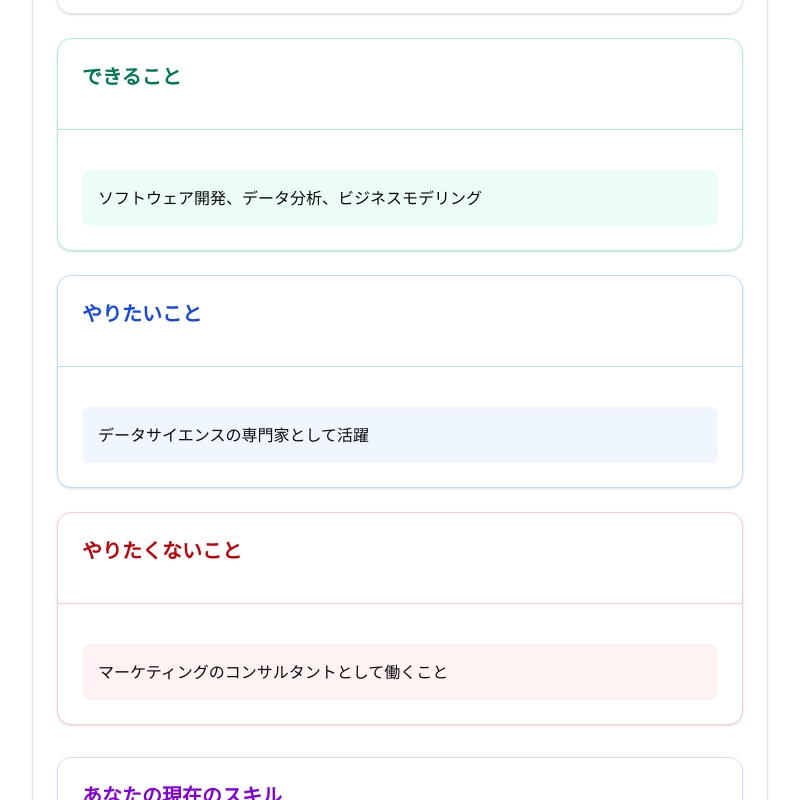
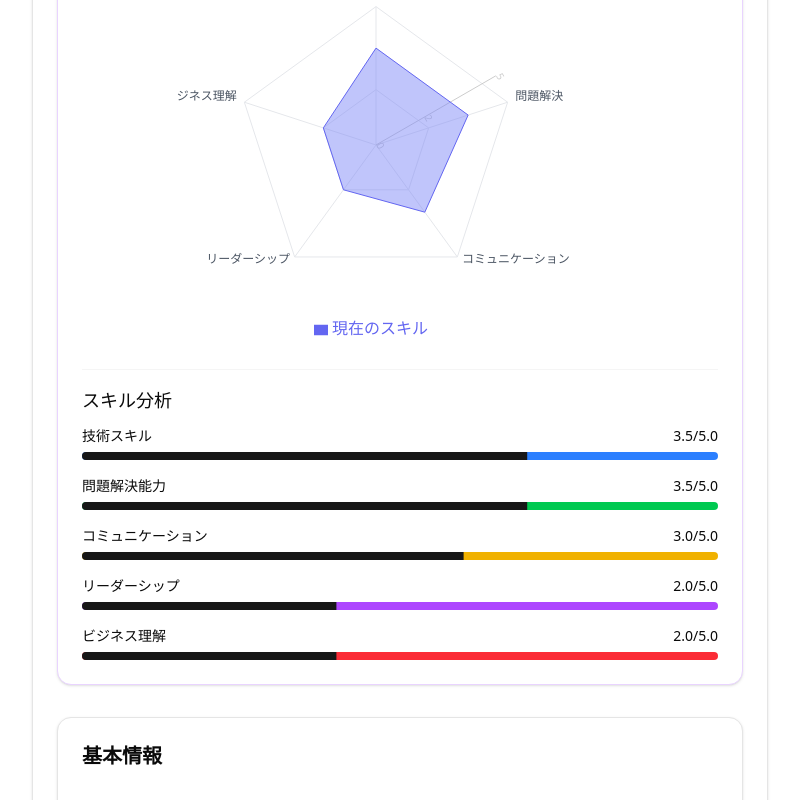
Before and after one commit to shogo0x2e/career-path-prj, a Next.js app: page /my/result in a window 1280 px wide. Shown: the part 380-1180 px from the top of the page, without its empty margins (240-1039 px from the left). Built offline with nearby package versions, Linux system fonts and the light colour scheme.

Commit message:
fix/adjust order of curent tab

```diff
--- a/src/features/result/components/CurrentPositionTab.tsx
+++ b/src/features/result/components/CurrentPositionTab.tsx
@@ -33,13 +33,6 @@ export function CurrentPositionTab({
 }: CurrentPositionTabProps) {
   return (
     <div className="space-y-8">
-      <ProfileInfo
-        name={profileData.name}
-        email={profileData.email}
-        canDo={profileData.canDo}
-        wantToDo={profileData.wantToDo}
-        dontWantToDo={profileData.dontWantToDo}
-      />
 
       <Card className="border-purple-200">
         <CardHeader className="pb-2">
@@ -96,6 +89,13 @@ export function CurrentPositionTab({
           )}
         </CardContent>
       </Card>
+      <ProfileInfo
+        name={profileData.name}
+        email={profileData.email}
+        canDo={profileData.canDo}
+        wantToDo={profileData.wantToDo}
+        dontWantToDo={profileData.dontWantToDo}
+      />
     </div>
   );
 }
```
